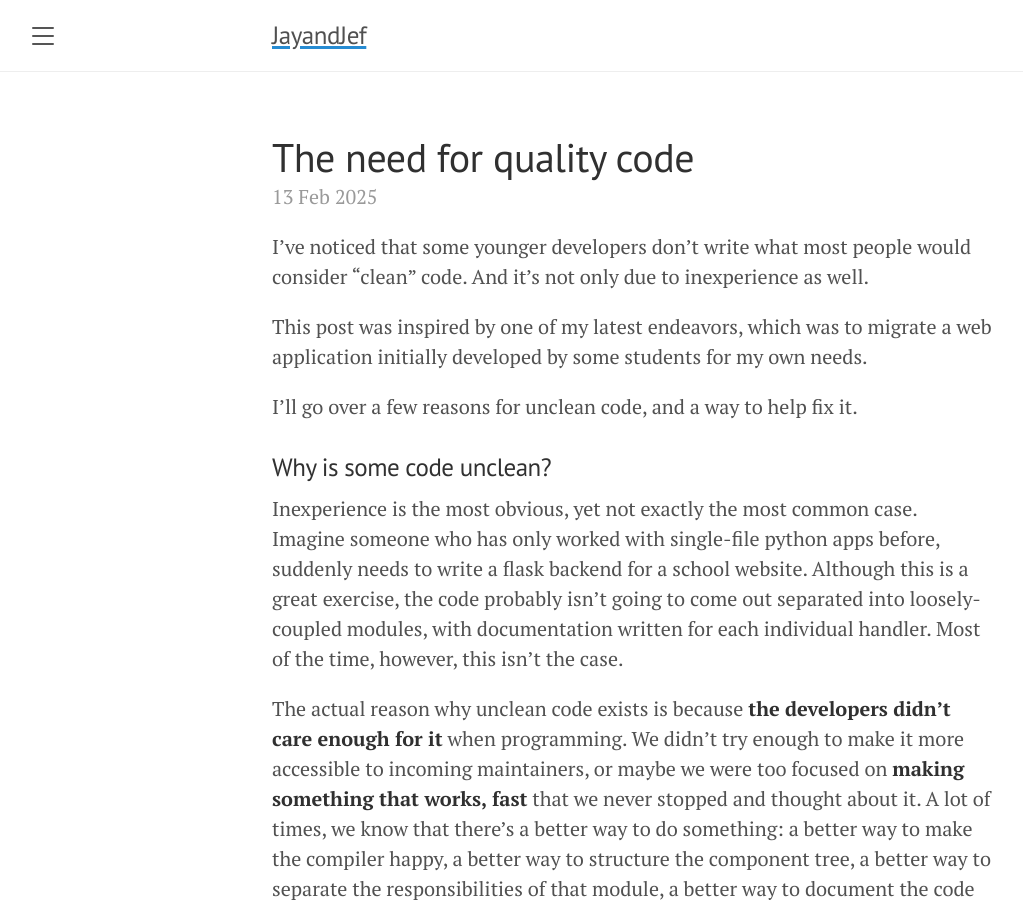
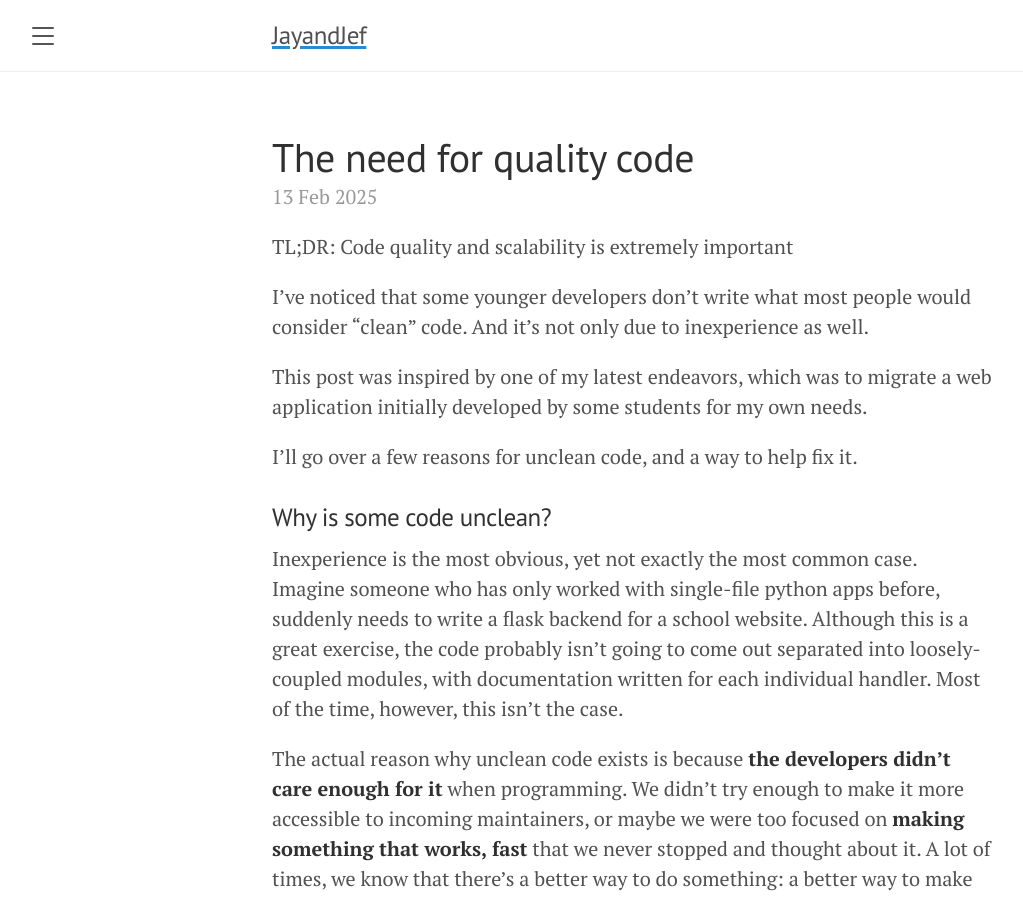
Before and after one commit to JayAndJef/jayandjef.github.io, a Jekyll site: the page built from _posts/2025-02-13-the-need-for-quality-code.md, in a window 1280 px wide and 900 px high. Shown: the whole window, without its empty margins (8-1031 px from the left). Built offline with Jekyll 4.4.1, drawn with Linux system fonts in a browser that asks for light colours.

Commit message:
edit: add tldr

```diff
--- a/_posts/2025-02-13-the-need-for-quality-code.md
+++ b/_posts/2025-02-13-the-need-for-quality-code.md
@@ -4,6 +4,8 @@ title: "The need for quality code"
 date: 2025-02-13 8:20:00 -0800
 categories: programming
 ---
+
+TL;DR: Code quality and scalability is extremely important
 
 I've noticed that some younger developers don't write what most people would consider "clean" code. And it's not only due to inexperience as well.
 
```
